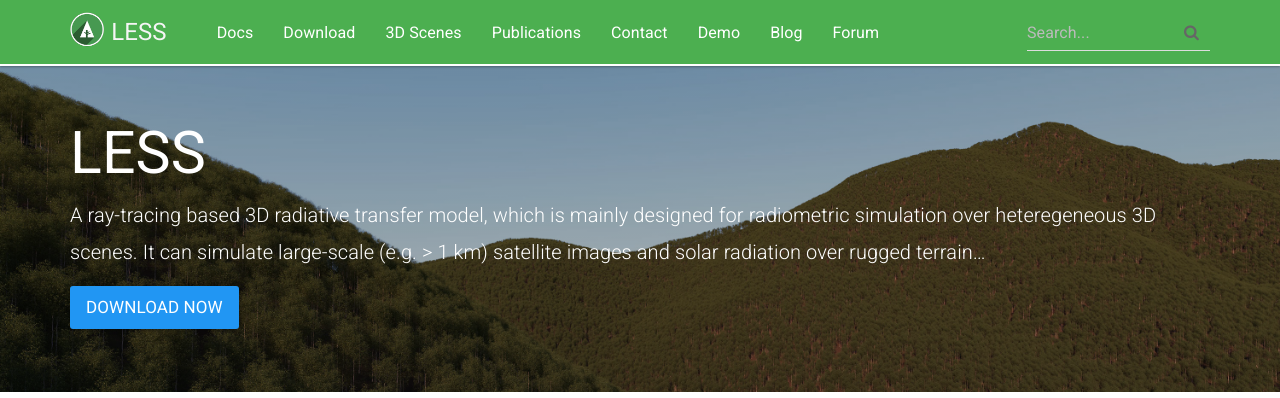
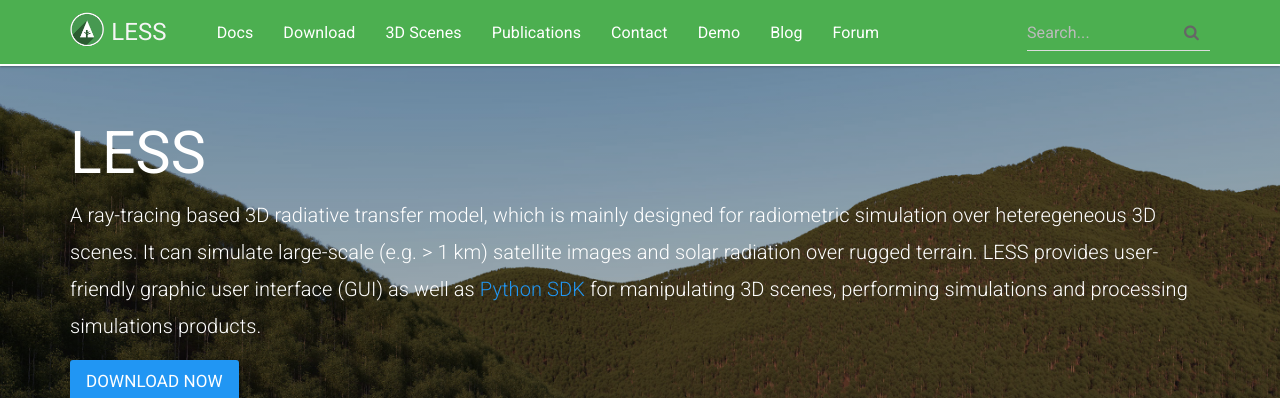
Before and after one commit to jianboqi/jianboqi.github.io, a Jekyll site: the page built from index.html, in a window 1280 px wide and 900 px high, cut to the strip 0-398 px from the top of the window. Built offline with Jekyll 4.4.1, drawn with Linux system fonts in a browser that asks for light colours; nearby versions of some CDN libraries.

Commit message:
Update index.html

```diff
--- a/index.html
+++ b/index.html
@@ -6,7 +6,7 @@
 <div class="header-container jumbotron">
     <div class="container">
         <h1>LESS</h1>
-        <p>A ray-tracing based 3D radiative transfer model, which is mainly designed for radiometric simulation over heteregeneous 3D scenes. It can simulate large-scale (e.g. > 1 km) satellite images and solar radiation over rugged terrain…</p>
+        <p>A ray-tracing based 3D radiative transfer model, which is mainly designed for radiometric simulation over heteregeneous 3D scenes. It can simulate large-scale (e.g. > 1 km) satellite images and solar radiation over rugged terrain. LESS provides user-friendly graphic user interface (GUI) as well as <a href="http://lessrt.org/docs/documentation/" target="blank">Python SDK</a> for manipulating 3D scenes, performing simulations and processing simulations products.</p>
         <p><a class="btn btn-primary btn-lg" href="{{ "/download-less/" | prepend: site.baseurl }}" role="button">Download Now</a></p>
     </div>
 </div>
```
